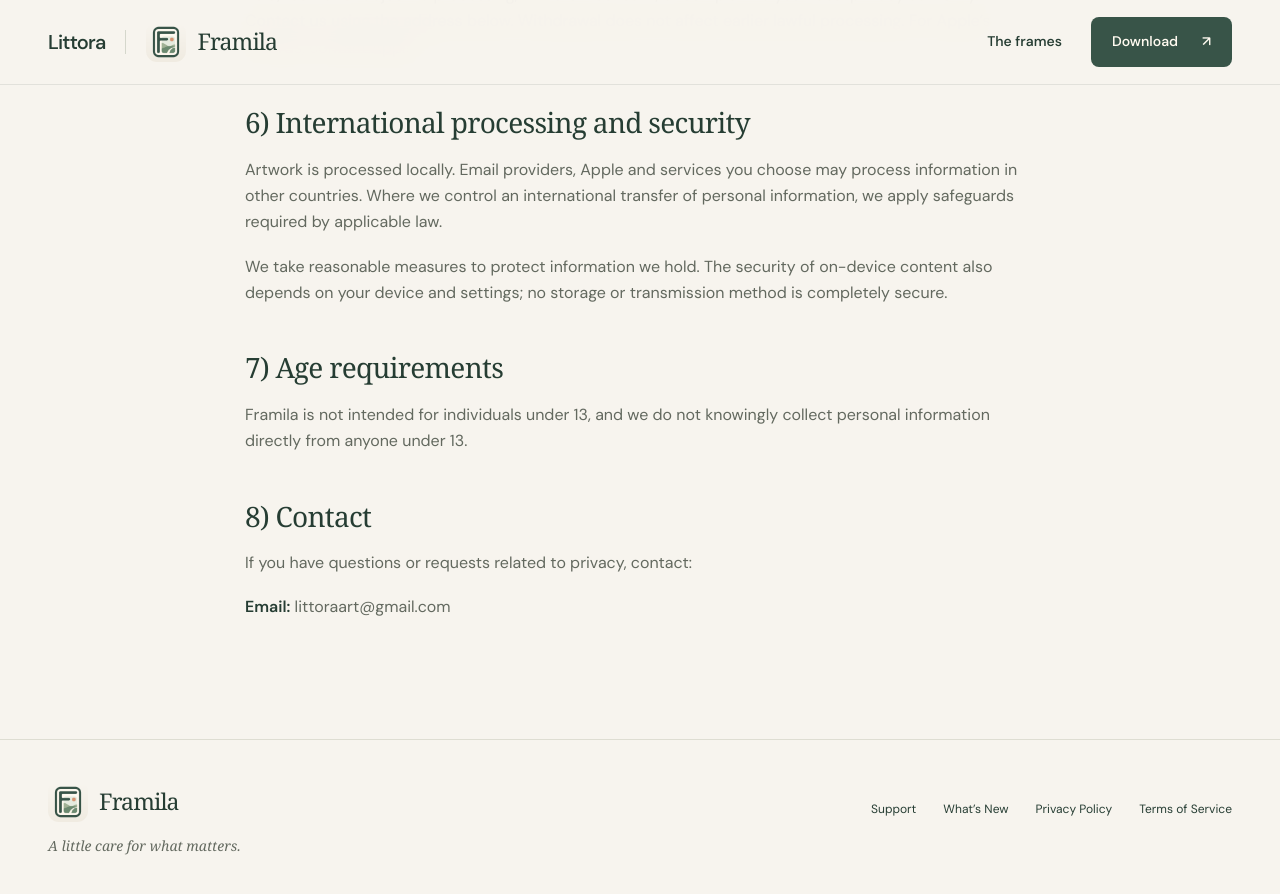
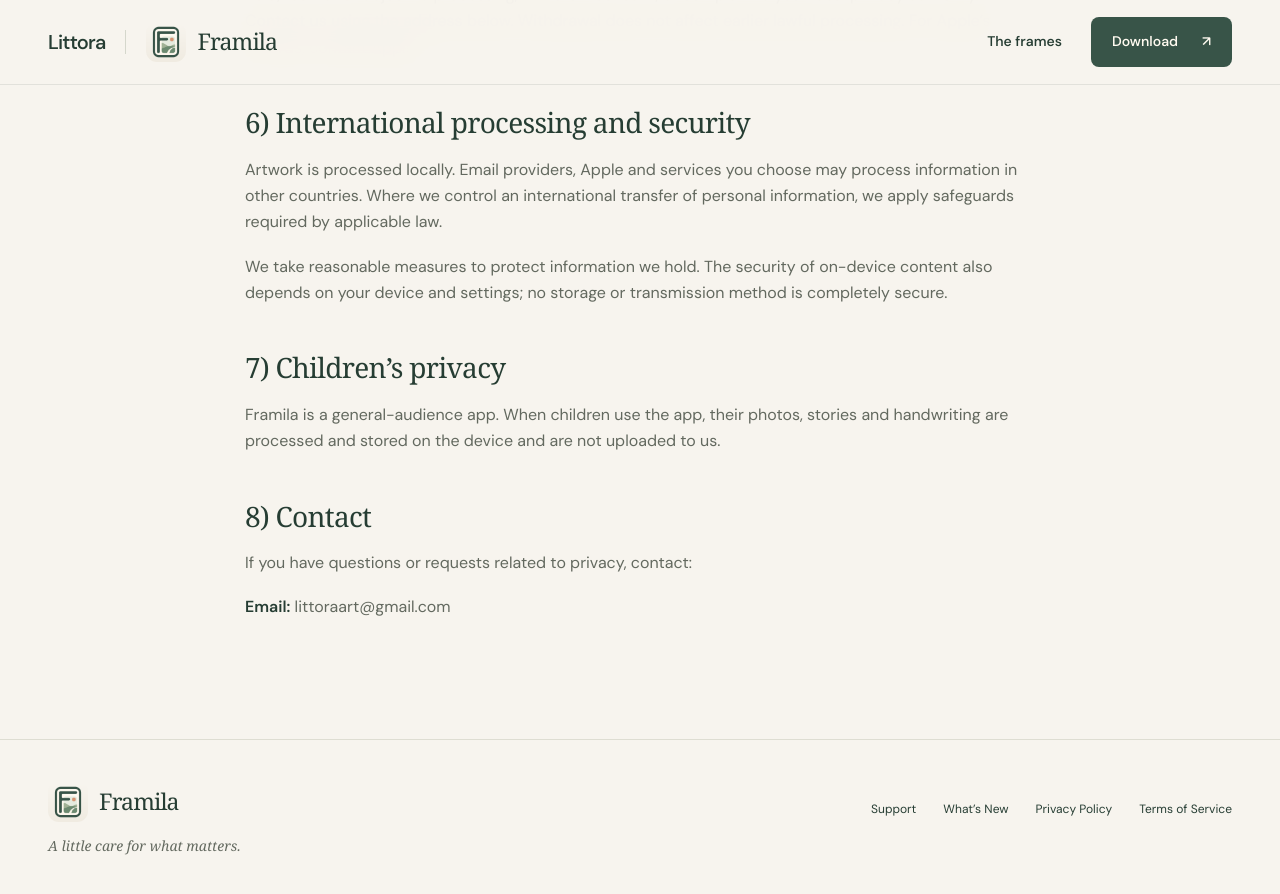
Before and after one commit to Littora/Littora.github.io, a Jekyll site: the page built from apps/framila/privacy-policy.md, in a window 1280 px wide and 900 px high, scrolled down 2635 px. Shown: the top 894 px of the window. Built offline with Jekyll 4.4.1, drawn with Linux system fonts in a browser that asks for light colours.

Commit message:
docs(web): sync Framila privacy policy and terms of service with latest legal content

```diff
--- a/apps/framila/privacy-policy.md
+++ b/apps/framila/privacy-policy.md
@@ -76,9 +76,9 @@
 
 We take reasonable measures to protect information we hold. The security of on-device content also depends on your device and settings; no storage or transmission method is completely secure.
 
-## 7) Age requirements
+## 7) Children's privacy
 
-Framila is not intended for individuals under 13, and we do not knowingly collect personal information directly from anyone under 13.
+Framila is a general-audience app. When children use the app, their photos, stories and handwriting are processed and stored on the device and are not uploaded to us.
 
 ## 8) Contact
 
```
Also changed, not shown: apps/framila/terms-of-service.md (+1 -1 lines).
